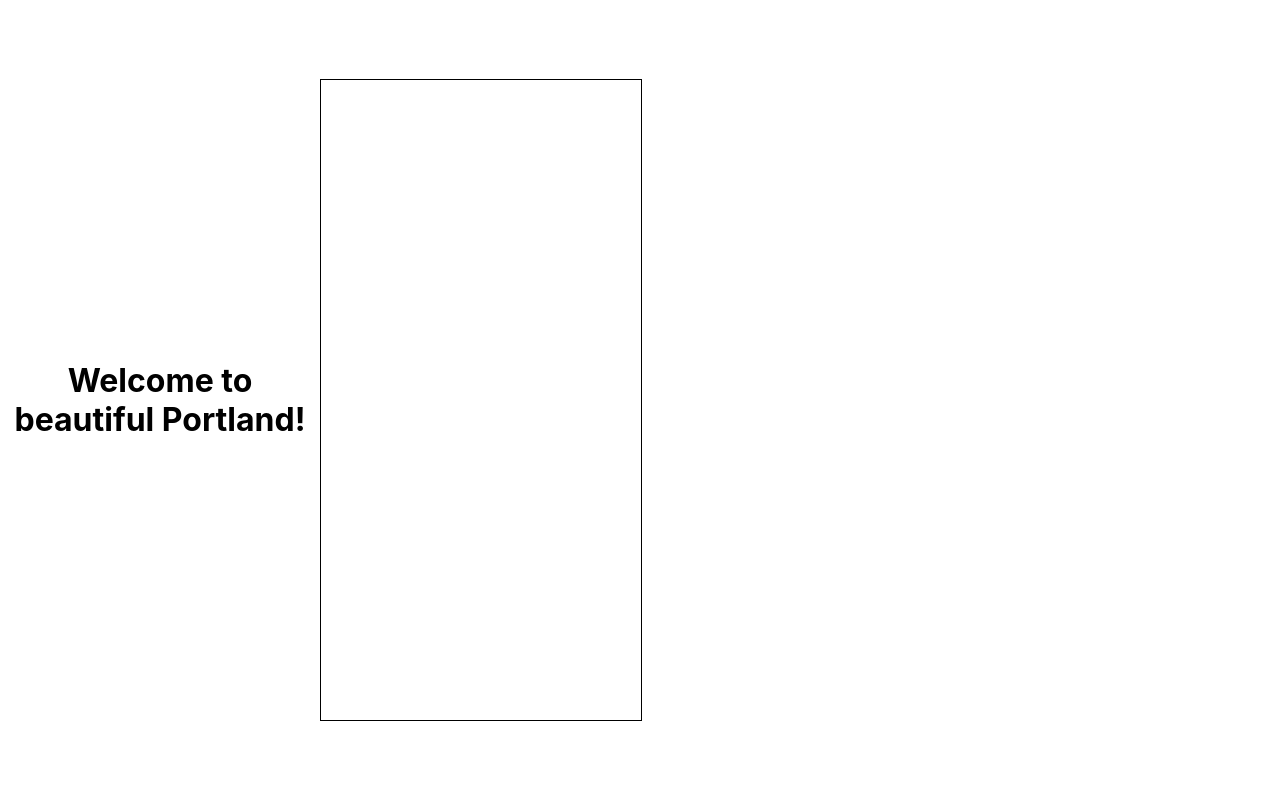
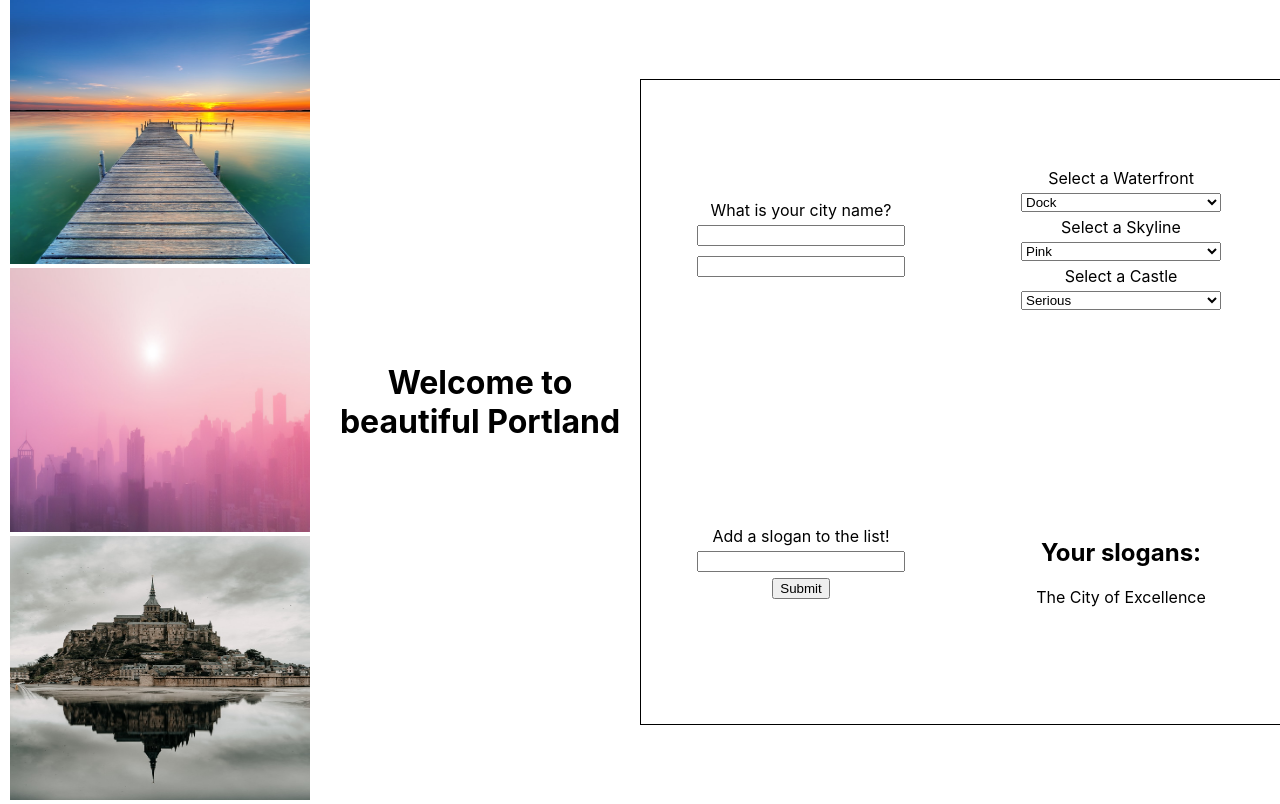
Before and after one commit to IACheifetz/ReactCityBuilder, a React (Create React App) app: page / in a window 1280 px wide. Built offline with nearby package versions, Linux system fonts and the light colour scheme.

Commit message:
finished sloganlist and potentially got everything ported into app js and working

```diff
--- a/src/App.js
+++ b/src/App.js
@@ -22,20 +22,27 @@ function App() {
   return (
     <div className="App">
       {/* here, the City component takes in skylineId, waterfrontId, castleId as props. It'll use those ids to render pictures correctly. */}
+      <City skylineId={skylineId} waterfrontId={waterfrontId} castleId={castleId} />
       <h1>
         {/* dynamically update the city name here using state */}
-        Welcome to beautiful Portland!
+        Welcome to beautiful {cityName}
       </h1>
       <div className='bottom'>
         {/* here, the CityNameInput component takes in the setCityName state handler function */}
+        <CityNameInput setCityName={setCityName} />
         <section className='dropdowns'>
           {/*
           render all three Dropdown components (WaterfrontDropdown, SkylineDropdown, CastleDropdown) here.
 
           In each Dropdown, pass as props the state handler functions defined above, so that these child components can manipulate parent state
           */}
+          <WaterfrontDropdown setWaterfront={setWaterfront} />
+          <SkylineDropdown setSkyline={setSkyline}/>
+          <CastleDropdown setCastle={setCastle} />
         </section>
+        <SloganForm setSlogans={setSlogans} slogans={slogans} />
         {/* here, the SloganForm component takes in the setSlogans state handler function and the slogans array that live in state */}
+        <SloganList slogans={slogans} />
         {/* here, the SloganList component takes the array of slogans that lives in state */}
 
       </div>
--- a/src/SloganList.js
+++ b/src/SloganList.js
@@ -1,4 +1,5 @@
 import React from 'react';
+import Slogan from './Slogan.js';
 
 export default function SloganList(props) {
   return (
@@ -6,6 +7,7 @@ export default function SloganList(props) {
       <h2>Your slogans:</h2>
       {/* This kind of component should be familiar by now. It takes in (as props) an array of slogans */}
       {/* Then map over those slogans and for each slogan, render a Slogan component. Supply a key and a slogan as props to each Slogan component */}
+      {props.slogans.map((slogan) => <Slogan key={slogan} slogan={slogan} />)}
     </section>
   );
 }
```
